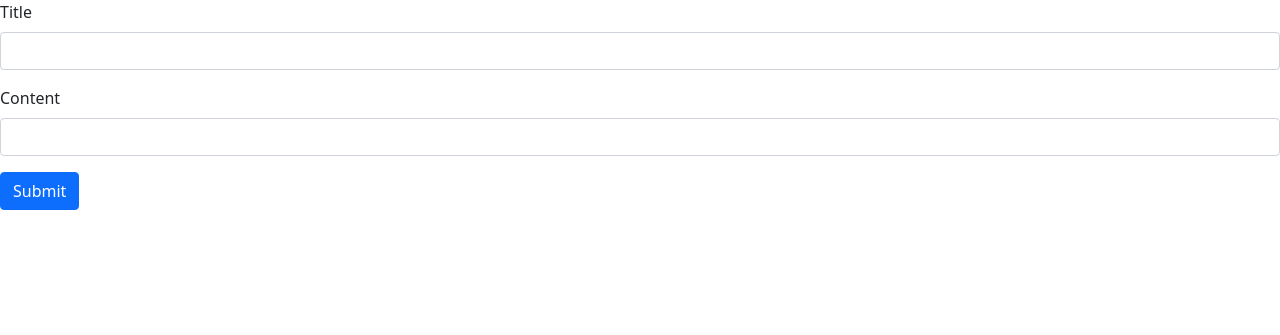
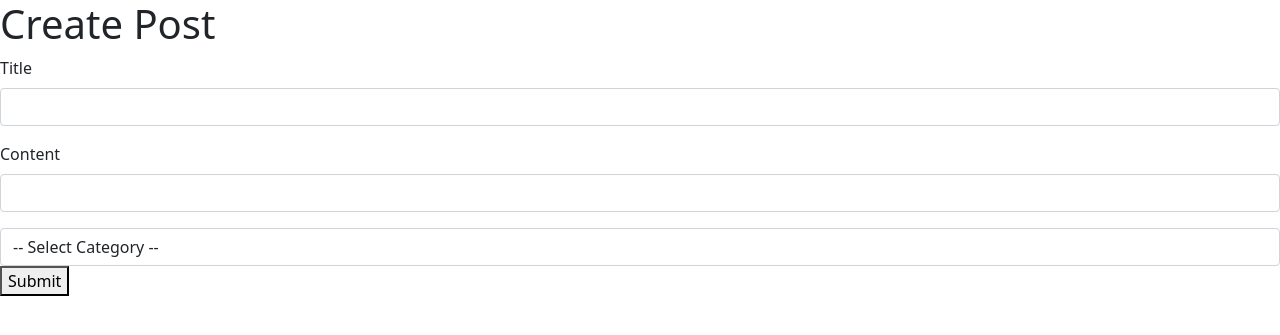
Before and after one commit to Het-Dhorajia/blog-app-flask, a Flask app: page /create_post in a window 1280 px wide. Shown: the top 335 px of the page. Run offline with Flask 3, Linux system fonts and the light colour scheme; the visitor is signed in with stand-in values (Sample User, id 1).

Commit message:
added drop down category

```diff
--- a/templates/blog/create_post.html
+++ b/templates/blog/create_post.html
@@ -7,25 +7,35 @@
 
     <link href="https://cdn.jsdelivr.net/npm/bootstrap@5.0.0-beta2/dist/css/bootstrap.min.css" rel="stylesheet">
 
-    <title>Post</title>
+    <title>Create a Post</title>
 </head>
 
 <body>
-
+    <h1>Create Post</h1>
     <form method="POST">
         <div class="mb-3">
-            <label  class="form-label">Title</label>
-            <input type="text" name="title"  class="form-control" required >
+            <label class="form-label">Title</label>
+            <input type="text" name="title" class="form-control" required>
 
         </div>
         <div class="mb-3">
-            <label  class="form-label">Content</label>
-            <input type="text"  name="content"  class="form-control" required>
+            <label class="form-label">Content</label>
+            <input type="text" name="content" class="form-control" required>
         </div>
 
-        <button type="submit" class="btn btn-primary">Submit</button>
+       <select name="category" class="form-control" required>
+
+    <option value="" selected disabled>-- Select Category --</option>
+
+    <option value="Technology">Technology</option>
+    <option value="Science">Science</option>
+    <option value="Sports">Sports</option>
+    <option value="Education">Education</option>
+    <option value="Entertainment">Entertainment</option>
+
+</select>
+        <button type="submit">Submit</button>
     </form>
-
 
     <script src="https://cdn.jsdelivr.net/npm/bootstrap@5.0.0-beta2/dist/js/bootstrap.bundle.min.js"></script>
 </body>
```
